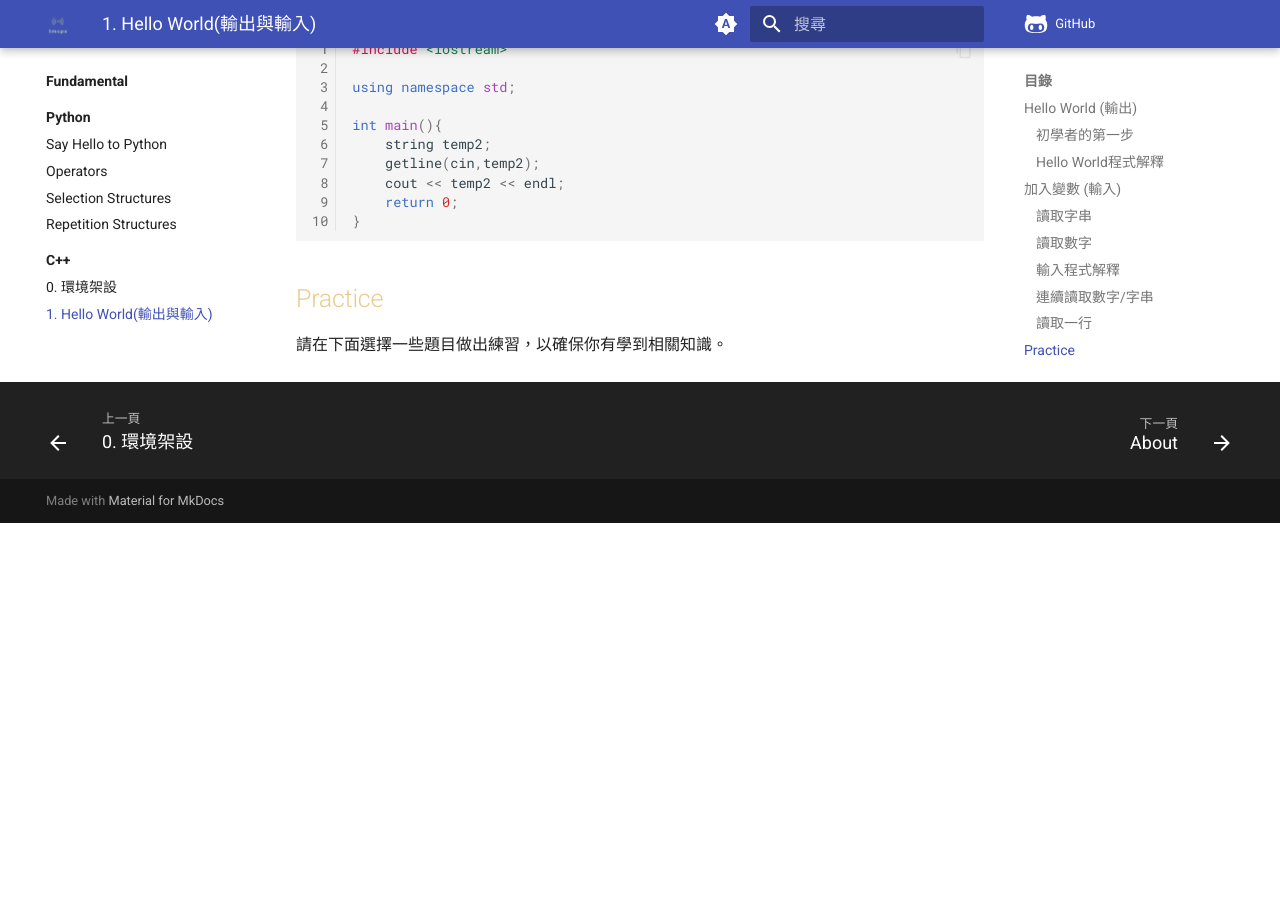
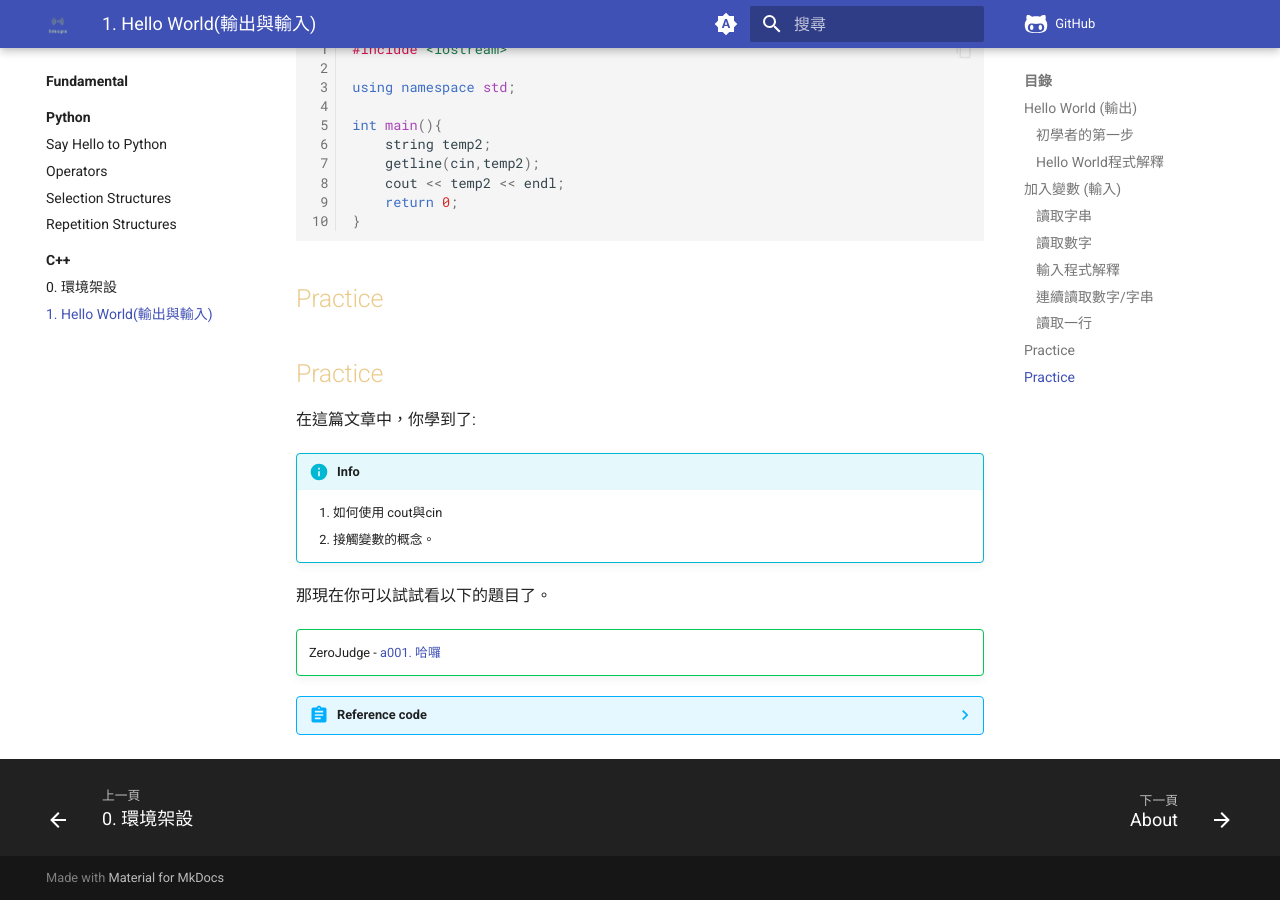
Before and after one commit to cheung4843/ZestAlgo, an MkDocs documentation site: the page built from docs/fundamental/cpp/hello_world.md, in a window 1280 px wide and 900 px high, scrolled down 4438 px. Built offline with MkDocs 1.6.1 and Material for MkDocs 9.7.7, drawn with Linux system fonts in a browser that asks for light colours; comment, search, counter and statistics services are not loaded; before the commit the page ends 4961 px from its top, so only the background shows below that.

Commit message:
modified:   docs/fundamental/cpp/hello_world.md 增加練習與範例程式

````diff
--- a/docs/fundamental/cpp/hello_world.md
+++ b/docs/fundamental/cpp/hello_world.md
@@ -229,4 +229,28 @@ int main(){
 
 
 ## Practice
-請在下面選擇一些題目做出練習，以確保你有學到相關知識。
+## Practice
+在這篇文章中，你學到了:
+!!! info
+    1. 如何使用 cout與cin
+    2. 接觸變數的概念。
+
+
+那現在你可以試試看以下的題目了。
+!!! success ""
+    ZeroJudge - [a001. 哈囉](https://zerojudge.tw/ShowProblem?problemid=a001)
+
+
+??? abstract "Reference code"
+    ```cpp linenums="1"
+    #include <iostream>
+
+    int main(){
+        string temp;
+        cin >> temp;
+        cout << "hello, " << temp << endl;
+
+        return 0;
+    }
+
+    ```
````
